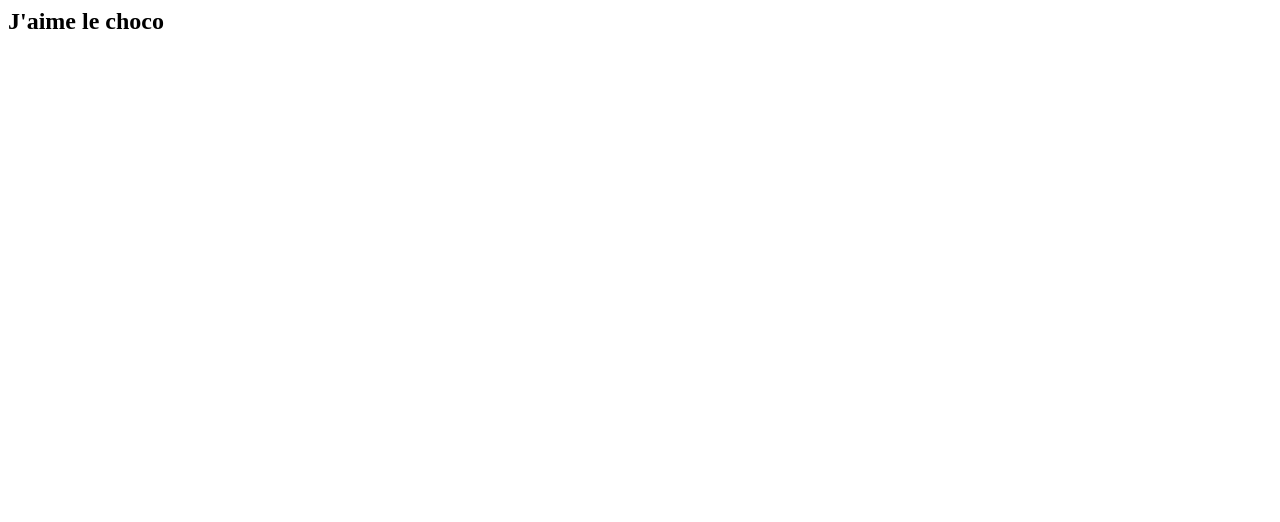
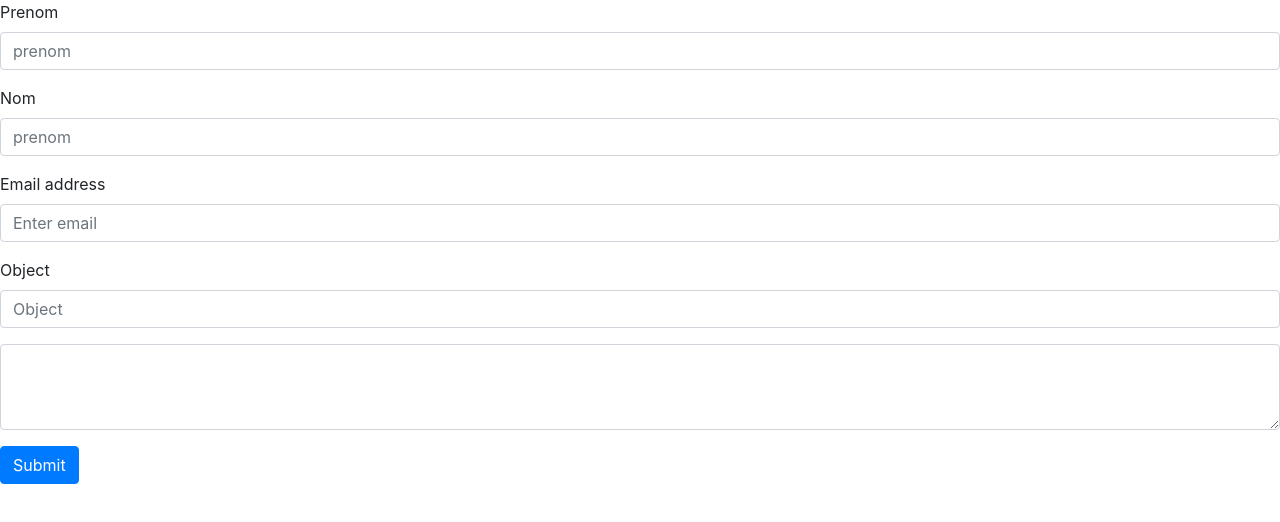
Before and after one commit to DjelloulThibault/Sport-Network, a plain HTML site: page contact.html in a window 1280 px wide. Drawn offline with nearby package versions, Linux system fonts and the light colour scheme.

Commit message:
contact avec formulaire

```diff
--- a/contact.html
+++ b/contact.html
@@ -1 +1,51 @@
-<h2>J'aime le choco</h2>
+<!doctype html>
+<html lang="en">
+
+<head>
+    <title>Title</title>
+    <!-- Required meta tags -->
+    <meta charset="utf-8">
+    <meta name="viewport" content="width=device-width, initial-scale=1, shrink-to-fit=no">
+
+    <!-- Bootstrap CSS -->
+    <link rel="stylesheet" href="https://stackpath.bootstrapcdn.com/bootstrap/4.1.2/css/bootstrap.min.css" integrity="sha384-Smlep5jCw/wG7hdkwQ/Z5nLIefveQRIY9nfy6xoR1uRYBtpZgI6339F5dgvm/e9B"
+        crossorigin="anonymous">
+</head>
+
+<body>
+    <form>
+        <div class="form-group">
+            <label for="">Prenom</label>
+            <input type="text" class="form-control" name="name" id="name" aria-describedby="helpId" placeholder="prenom">
+        </div>
+        <div class="form-group">
+            <label for="">Nom</label>
+            <input type="text" class="form-control" name="lastname" id="lastname" aria-describedby="helpId" placeholder="prenom">
+        </div>
+        <div class="form-group">
+            <label for="exampleInputEmail1">Email address</label>
+            <input type="email" class="form-control" id="exampleInputEmail1" aria-describedby="emailHelp" placeholder="Enter email">
+        </div>
+        <div class="form-group">
+          <label for="OBJ">Object</label>
+          <input type="text"
+            class="form-control" name="OBJ" id="OBJ" aria-describedby="helpId" placeholder="Object">
+
+        </div>
+        <div class="form-group">
+          <textarea class="form-control" name="txtarea" id="txtarea" rows="3"></textarea>
+        </div>
+        <button type="submit" class="btn btn-primary">Submit</button>
+    </form>
+
+    <!-- Optional JavaScript -->
+    <!-- jQuery first, then Popper.js, then Bootstrap JS -->
+    <script src="https://code.jquery.com/jquery-3.3.1.slim.min.js" integrity="sha384-q8i/X+965DzO0rT7abK41JStQIAqVgRVzpbzo5smXKp4YfRvH+8abtTE1Pi6jizo"
+        crossorigin="anonymous"></script>
+    <script src="https://cdnjs.cloudflare.com/ajax/libs/popper.js/1.14.3/umd/popper.min.js" integrity="sha384-ZMP7rVo3mIykV+2+9J3UJ46jBk0WLaUAdn689aCwoqbBJiSnjAK/l8WvCWPIPm49"
+        crossorigin="anonymous"></script>
+    <script src="https://stackpath.bootstrapcdn.com/bootstrap/4.1.2/js/bootstrap.min.js" integrity="sha384-o+RDsa0aLu++PJvFqy8fFScvbHFLtbvScb8AjopnFD+iEQ7wo/CG0xlczd+2O/em"
+        crossorigin="anonymous"></script>
+</body>
+
+</html>
--- a/style.css
+++ b/style.css
@@ -0,0 +1,3 @@
+label{
+    display: none;
+}
```
